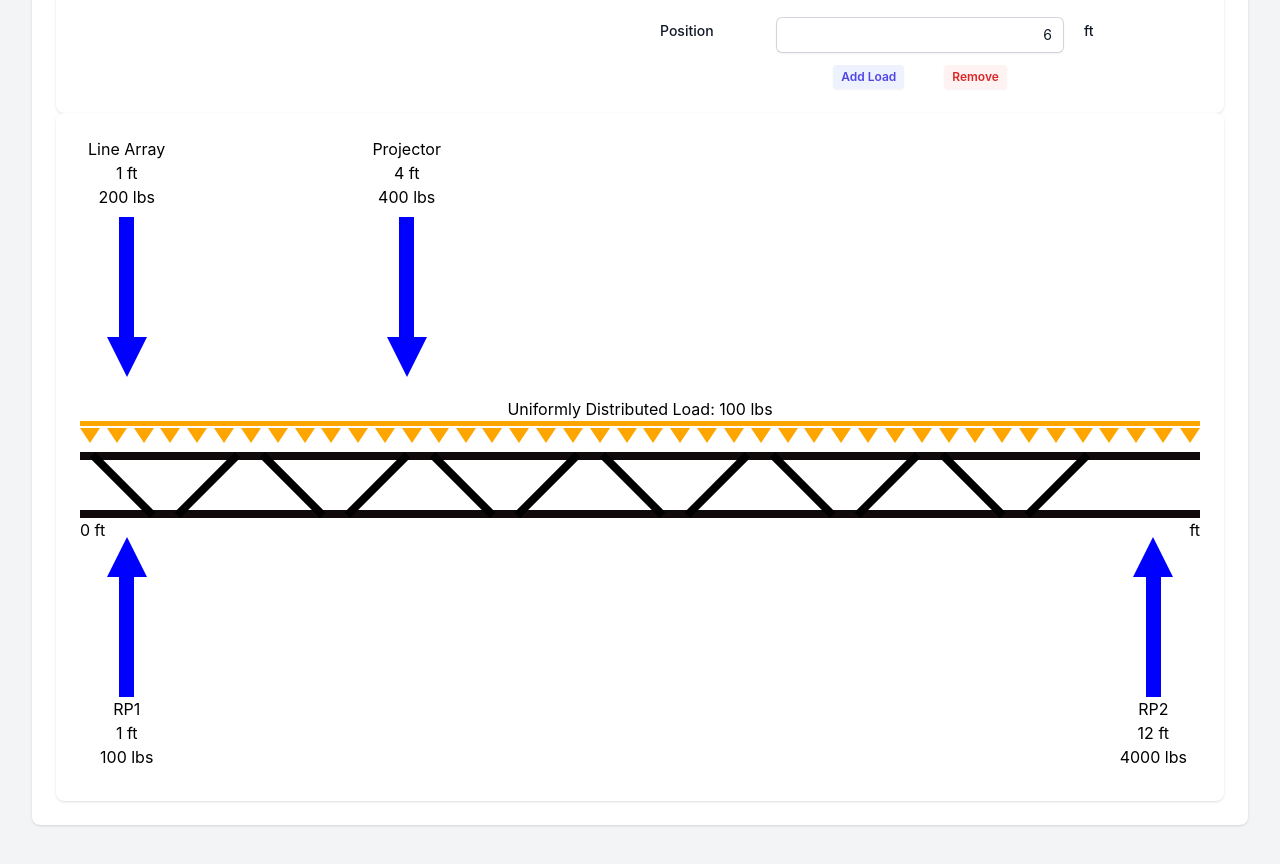
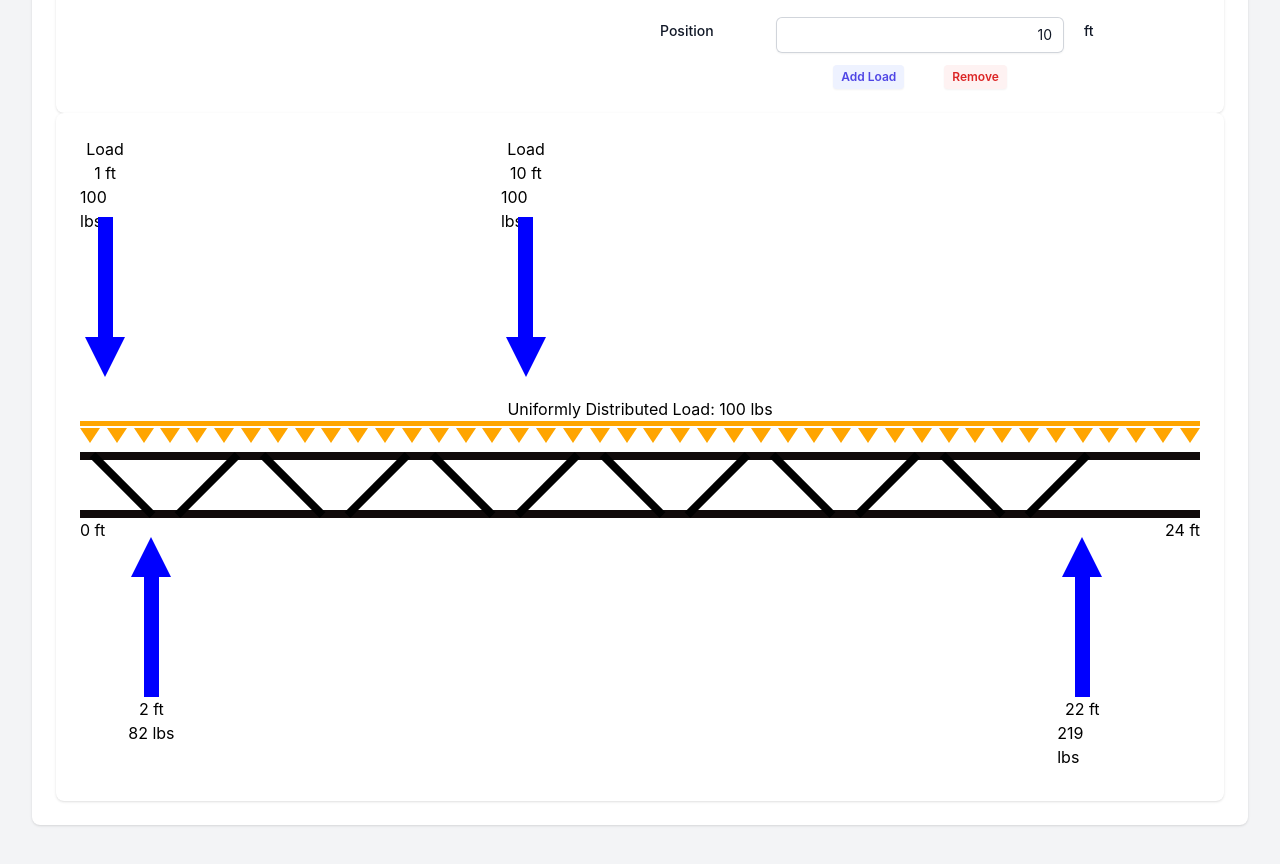
Before and after one commit to ramon-toth/entertainment-rigging-calculator, a React (Vite) app: page / in a window 1280 px wide. Shown: the part 760-1624 px from the top of the page. Built offline with nearby package versions, Linux system fonts and the light colour scheme.

Commit message:
Graphs working

```diff
--- a/src/components/Graph/Graph.jsx
+++ b/src/components/Graph/Graph.jsx
@@ -4,14 +4,20 @@ import GraphLoads from "./GraphLoads";
 import GraphSupports from "./GraphSupports";
 import Udl from "./Udl";
 import Card from "../Card";
+import GraphCalculate from "./GraphCalculate";
 
-function Graph() {
+function Graph({ data }) {
+  const { trussLength, loads, supports, udl, trussWeight } = data;
+
+  const totalUdl = parseInt(udl) + parseInt(trussWeight);
+
   return (
     <Card>
-      <GraphLoads />
-      <Udl />
-      <Truss />
-      <GraphSupports />
+      <GraphLoads loads={loads} trussLength={trussLength} />
+      <Udl trussLength={trussLength} udl={totalUdl} />
+      <Truss trussLength={trussLength} />
+      <GraphCalculate data={data} />
+      {/* <GraphSupports /> */}
     </Card>
   );
 }
--- /dev/null
+++ b/src/components/Graph/GraphCalculate.jsx
@@ -0,0 +1,29 @@
+import React from "react";
+import { calculateSupportLoads } from "../../utils/beamMath";
+import { parse } from "postcss";
+import GraphSupports from "./GraphSupports";
+
+function GraphCalculate({ data }) {
+  const { trussLength, loads, supports, udl, trussWeight } = data;
+
+  const pointLoads = loads.map((load) => ({
+    position: load.position,
+    weight: load.load,
+  }));
+
+  const totalUdl =
+    (parseInt(udl) + parseInt(trussWeight)) / parseInt(trussLength);
+
+  const supportLoads = calculateSupportLoads(
+    parseInt(trussLength),
+    supports,
+    pointLoads,
+    totalUdl
+  );
+
+  console.log(supportLoads);
+
+  return <GraphSupports trussLength={trussLength} supports={supportLoads} />;
+}
+
+export default GraphCalculate;
--- a/src/components/Graph/GraphLoads.jsx
+++ b/src/components/Graph/GraphLoads.jsx
@@ -3,25 +3,11 @@ import Arrow from "../Arrow/Arrow";
 import "./Graph.css";
 import LoadLabel from "../LoadLabel";
 
-function GraphLoads({
-  trussLength = 12,
-  loads = [
-    {
-      position: 1,
-      load: 200,
-      label: "Line Array",
-    },
-    {
-      position: 4,
-      load: 400,
-      label: "Projector",
-    },
-  ],
-}) {
+function GraphLoads({ trussLength = 12, loads = [] }) {
   const renderLoads = (index) => {
-    const load = loads.find((load) => load.position === index + 1);
+    const load = loads.find((load) => parseInt(load.position) === index + 1);
 
-    if (load && load.position === index + 1) {
+    if (load && parseInt(load.position) === index + 1) {
       return (
         <div>
           <LoadLabel data={load} />
--- a/src/components/Graph/GraphSupports.jsx
+++ b/src/components/Graph/GraphSupports.jsx
@@ -6,15 +6,26 @@ import LoadLabel from "../LoadLabel";
 function GraphSupports({
   trussLength = 12,
 
-  supports = [
-    { position: 1, load: 100, label: "RP1" },
-    { position: 12, load: 4000, label: "RP2" },
-  ],
+  supports = { 0: 45.833333333333336, 24: 154.16666666666666 },
+
+  // supports = [
+  //   { position: 1, load: 100, label: "RP1" },
+  //   { position: 12, load: 4000, label: "RP2" },
+  // ],
 }) {
+  const supportsArray = Object.entries(supports).map(([position, load]) => ({
+    position: parseInt(position),
+    load: Math.ceil(load),
+  }));
+
+  console.log(supportsArray);
+
   const renderSupport = (index) => {
-    const support = supports.find((support) => support.position === index + 1);
+    const support = supportsArray.find(
+      (support) => parseInt(support.position) === index + 1
+    );
 
-    if (support && support.position === index + 1) {
+    if (support && parseInt(support.position) === index + 1) {
       return (
         <div>
           <div className="flex-center" style={{ marginTop: "10px" }}>
--- a/src/components/Graph/Udl.jsx
+++ b/src/components/Graph/Udl.jsx
@@ -1,7 +1,7 @@
 import { useContext } from "react";
 import { UnitsContext } from "../../context/unitsContext";
 
-function Udl({ trussLength = 12, udl = 100, color = "orange" }) {
+function Udl({ trussLength = 12, udl = 0, color = "orange" }) {
   const styles = {
     container: {
       display: "flex",
--- a/src/components/TrussCalcForm.jsx
+++ b/src/components/TrussCalcForm.jsx
@@ -31,6 +31,7 @@ function TrussCalcForm({
           <Input
             label="Truss Weight"
             name={"trussWeight"}
+            value={formData.trussWeight}
             onChange={handleChange}
             unit={units.force}
           />
--- a/src/components/TrussCalculator.jsx
+++ b/src/components/TrussCalculator.jsx
@@ -16,23 +16,29 @@ function TrussCalculator() {
   const [formData, setFormData] = useState({
     trussLength: 24,
     numberOfSupports: 2,
-    supports: [0, 24],
+    trussWeight: 100,
+    udl: 0,
+    supports: [2, 22],
     loads: [
       { ...initLoad, id: 1 },
-      { ...initLoad, id: 2, position: 6 },
+      { ...initLoad, id: 2, position: 10 },
     ],
   });
   const handleChange = (e) => {
+    e.preventDefault();
     setFormData({ ...formData, [e.target.name]: e.target.value });
   };
 
   const handleSupportLocationChange = (e, index) => {
+    e.preventDefault();
     const newSupports = [...formData.supports];
     newSupports[index] = e.target.value;
     setFormData({ ...formData, supports: newSupports });
   };
 
   const handleLoadChange = (e, id) => {
+    e.preventDefault();
+
     const load = formData.loads.find((load) => load.id === id);
     const loadIndex = formData.loads.findIndex((load) => load.id === id);
 
@@ -44,7 +50,11 @@ function TrussCalculator() {
   };
 
   const handleAddLoad = () => {
-    const newLoad = { ...initLoad, id: formData.loads.length + 1 };
+    const newLoad = {
+      ...initLoad,
+      id: formData.loads.length + 1,
+      position: Math.floor(Math.random() * formData.trussLength),
+    };
     setFormData({ ...formData, loads: [...formData.loads, newLoad] });
   };
 
@@ -63,7 +73,7 @@ function TrussCalculator() {
         handleRemoveLoad={handleRemoveLoad}
         handleSupportLocationChange={handleSupportLocationChange}
       />
-      <Graph />
+      <Graph data={formData} />
     </UnitsProvider>
   );
 }
--- a/src/utils/beamMath.js
+++ b/src/utils/beamMath.js
@@ -63,12 +63,12 @@ export function calculateSupportLoads(beamLength, supports, loads, udl) {
 }
 
 // Usage:
-let beamLength = 12;
-let supports = [1, 6, 12];
-let loads = [
-  { position: 3, weight: 100 },
-  { position: 9, weight: 4000 },
-];
-let udl = 200; // Uniformly distributed load of 200 units per length
+// let beamLength = 12;
+// let supports = [1, 6, 12];
+// let loads = [
+//   { position: 3, weight: 100 },
+//   { position: 9, weight: 4000 },
+// ];
+// let udl = 200; // Uniformly distributed load of 200 units per length
 
-console.log(calculateSupportLoads(beamLength, supports, loads, udl));
+// console.log(calculateSupportLoads(beamLength, supports, loads, udl));
```
